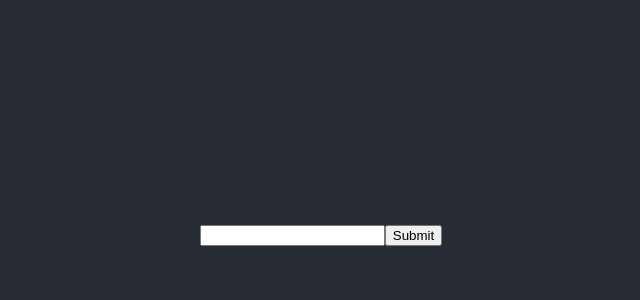
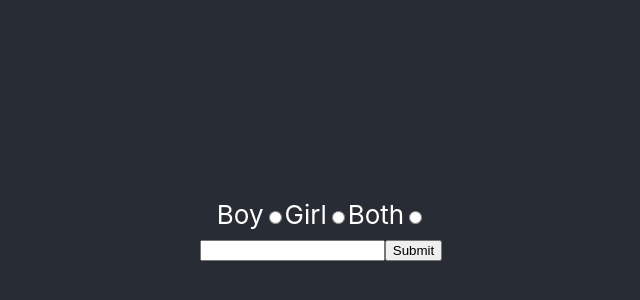
Before and after one commit to kellynb/beerrecipe, a React (Create React App) app: page / in a window 1280 px wide. Shown: the part 170-470 px from the top of the page, without its empty margins (319-959 px from the left). Built offline with nearby package versions, Linux system fonts and the light colour scheme.

Commit message:
gender and logic

```diff
--- a/src/NameEntry.js
+++ b/src/NameEntry.js
@@ -9,7 +9,14 @@ class NameEntry extends Component {
       name: [],
       newNames: [],
       value: '',
+      gender: null
     }
+}
+
+  handleCheck = (event) => {
+    const target = event.target;
+    const gender = target.id;
+    this.setState({gender: gender})
   }
 
   enterText = (event) => {
@@ -17,48 +24,77 @@ class NameEntry extends Component {
   }
 
   fetchData = () => {
+   if(this.state.gender === 'girl') {
+      fetch('https://uinames.com/api/?region=united states&amount=500&gender=female')
+      .then(data => {
+          return data.json();
+      }).then(data => {
+          const allNames = data.map((person) => `${person.name} ${person.surname}`)
+          this.setState({newNames: allNames,
+                        name: [this.state.value],
+                        value: ''})
+      })
+    } else if (this.state.gender === 'boy') {
+        fetch('https://uinames.com/api/?region=united states&amount=500&gender=male')
+        .then(data => {
+            return data.json();
+        }).then(data => {
+            const allNames = data.map((person) => `${person.name} ${person.surname}`)
+            this.setState({newNames: allNames,
+                           name: [this.state.value],
+                           value: ''})
+        })
+    } else {
       fetch('https://uinames.com/api/?region=united states&amount=500')
         .then(data => {
             return data.json();
         }).then(data => {
             const allNames = data.map((person) => `${person.name} ${person.surname}`)
-        this.setState({newNames: allNames})
+            this.setState({newNames: allNames,
+                           name: [this.state.value],
+                           value: ''})
         })
-
+    }
   }
 
   addName = (event) => {
+    if (this.state.value !== '') {
         this.setState({
-      name: [this.state.value],
-      value: '',
+        name: [],
         newNames: []
       });
-
     this.fetchData();
-
+    }
 
     event.preventDefault();
-
   }
-
-  // renderNewName = () => {
-  //   if (this.state.count > this.state.ticker) {
-  //     console.log('boy');
-  //     return <WordName name={this.state.name[0]}/>
-  //   }
-
-  // }
-
-
 
   render() {
 
     return (
       <div>
+        <div>
+          <label>
+            Boy
+            <input name="checked" id='boy' type="radio" onChange={this.handleCheck}/>
+          </label>
+          <label>
+            Girl
+            <input name="checked" id='girl' type="radio" onChange={this.handleCheck}/>
+          </label>
+          <label>
+            Both
+            <input name="checked" id='both' type="radio" onChange={this.handleCheck}/>
+          </label>
+        </div>
+        <div>
             <input type="text" value={this.state.value} onChange={this.enterText}/>
             <button onClick={this.addName}>Submit</button>
+          </div>
           <div>
-          {this.state.name.length > 0 ? <WordName name={this.state.name[0]} newName={this.state.newNames}/> : null}
+              {this.state.name.length > 0
+                ? <WordName name={this.state.name[0]} newName={this.state.newNames}/>
+                : null}
         </div>
       </div>
     );
--- a/src/WordName.js
+++ b/src/WordName.js
@@ -3,6 +3,7 @@ import './App.css';
 
 
 class Names extends Component {
+
 
      concatString = () => {
         const combineString = this.props.name.replace(/ +/g, "").toLowerCase();
@@ -21,11 +22,14 @@ class Names extends Component {
 
     render() {
       return (
+        console.log('Hi'),
       <div className="Jumbo">
         <ul>
-            {this.evaluateNames().map((name, index) => {
+             {this.evaluateNames().length > 0 ?
+               this.evaluateNames().map((name, index) => {
                 return <li key={index}>{name}</li>
-                })}
+               }) : <p>Try Again</p>
+            }
         </ul>
       </div>
       )}
```
Lines whose indentation alone changed are shown as unchanged.
